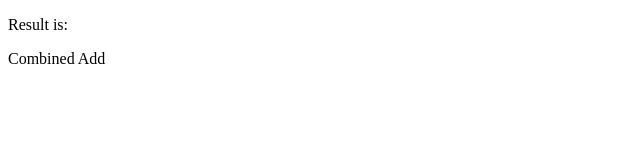
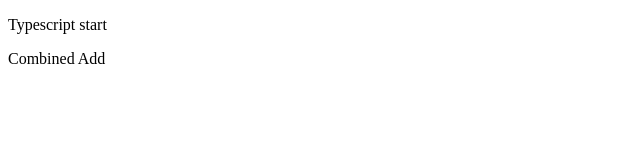
Before and after one commit to Marc-Klein/TS-Udemy, a Next.js app: page / in a window 1280 px wide. Shown: the top 160 px of the page, without its empty margins (0-640 px from the left). Built offline with nearby package versions, Linux system fonts and the light colour scheme.

Commit message:
remove unnecessary var

```diff
--- a/src/organisms/tsStart/index.tsx
+++ b/src/organisms/tsStart/index.tsx
@@ -13,11 +13,7 @@ const Add = () => {
 	const resultPhrase = "Result is: ";
 	add(number1, number2, printResult, resultPhrase);
 
-	return (
-		<p>
-			{resultPhrase} {printResult}
-		</p>
-	);
+	return <p>Typescript start</p>;
 };
 
 export default Add;
```
